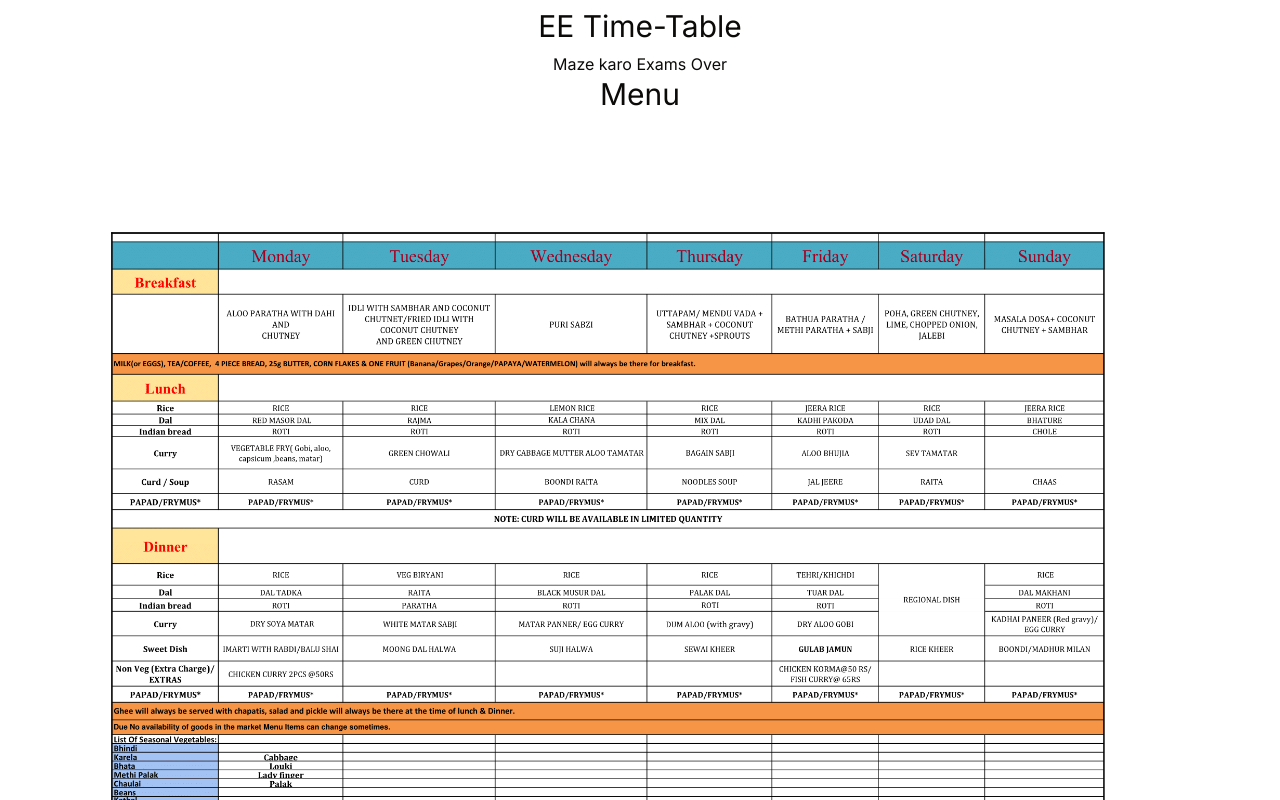
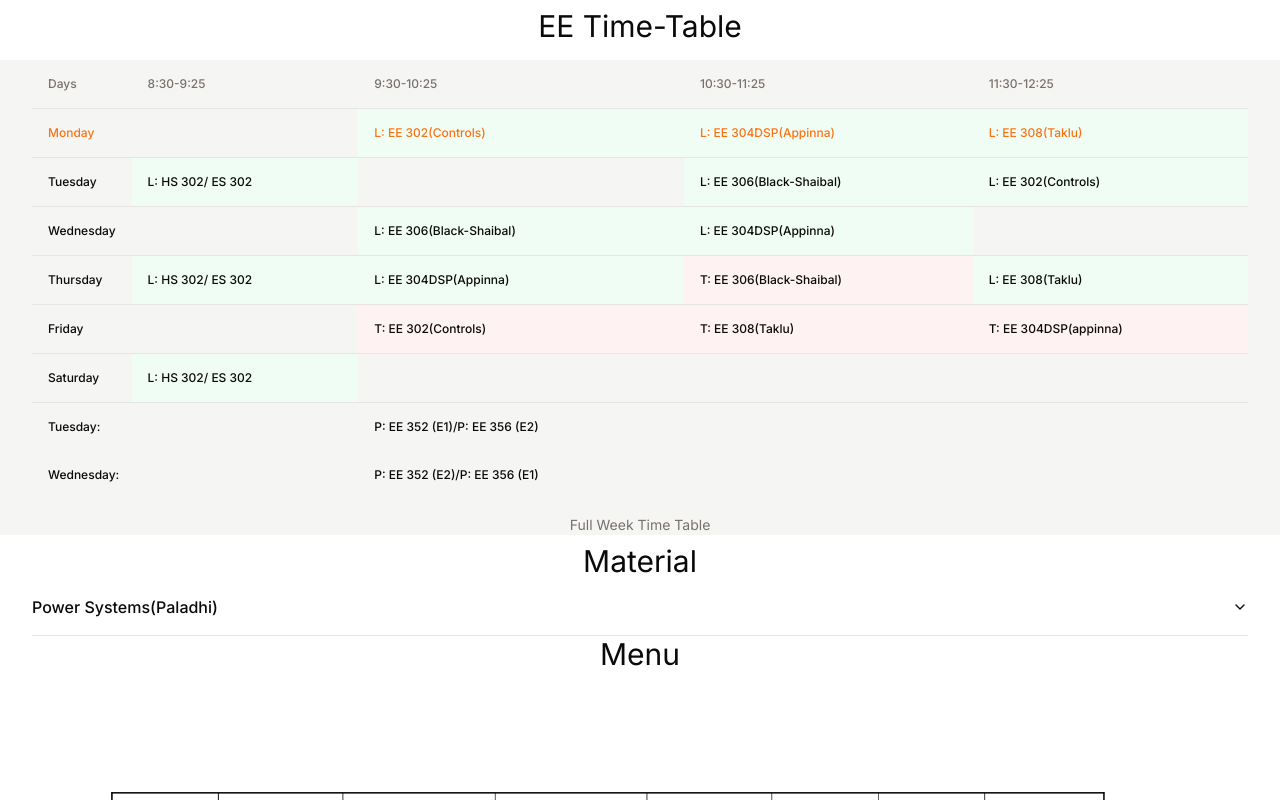
Before and after one commit to Shuffled720/eett, a Next.js app: page / in a window 1280 px wide. Shown: the top 800 px of the page. Built offline with nearby package versions, Linux system fonts and the light colour scheme.

Commit message:
way to ese

```diff
--- a/src/app/page.tsx
+++ b/src/app/page.tsx
@@ -8,10 +8,10 @@ export default function Home() {
   return (
     <>
       <Header />
-      <p className="text-center">Maze karo Exams Over</p>
+      {/* <p className="text-center">Maze karo Exams Over</p> */}
       {/* <ExamTT /> */}
-      {/* <FullWeekTT /> */}
-      {/* <Material /> */}
+      <FullWeekTT />
+      <Material />
       <Menu />
     </>
   )
```
